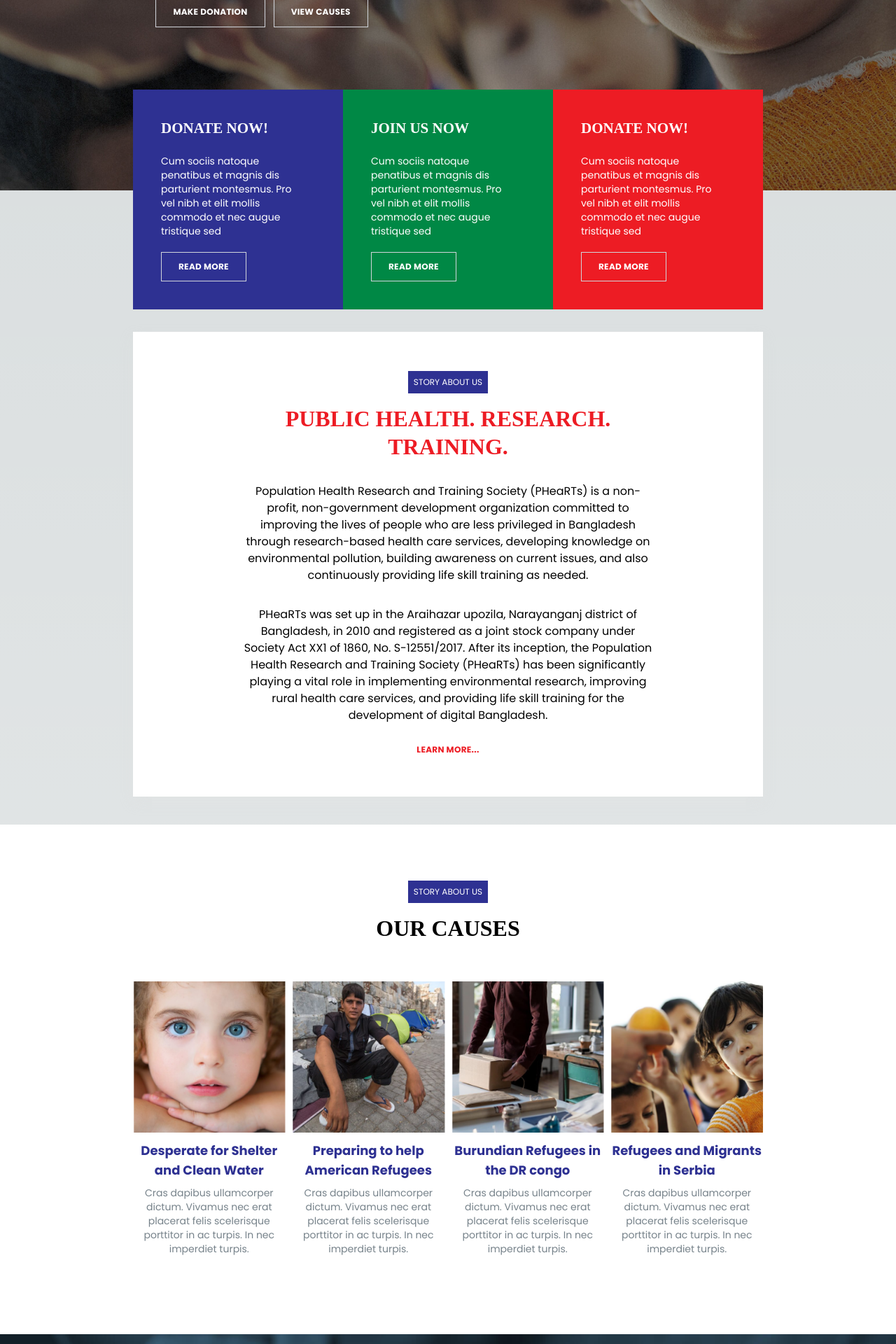
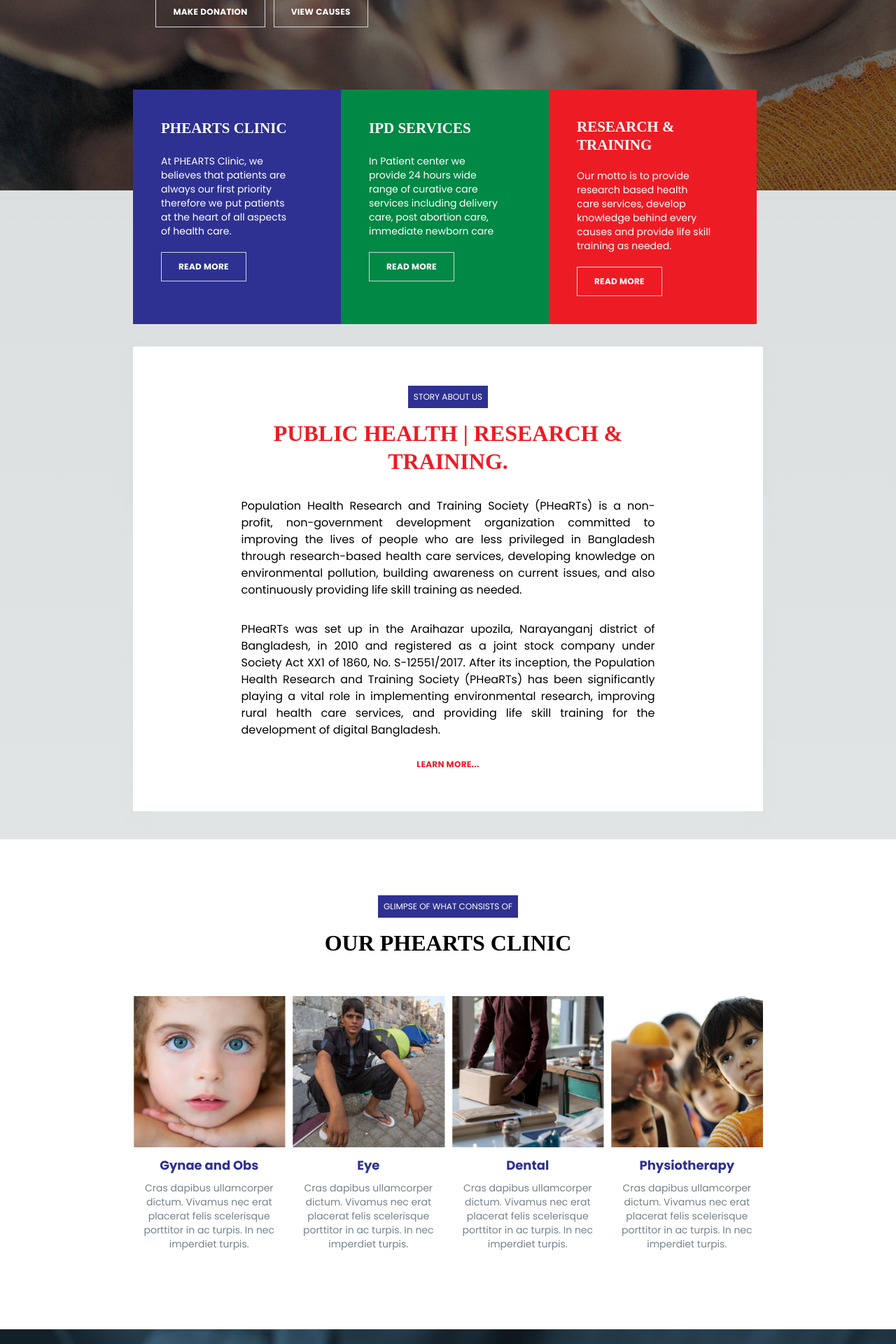
Before and after one commit to asifmrony/phearts-web, a Next.js app: page / in a window 1280 px wide. Shown: the part 540-2460 px from the top of the page at 70% size. Built offline with nearby package versions, Linux system fonts and the light colour scheme.

Commit message:
QKS feedback changes #1

```diff
--- a/components/home/HomeCauses.jsx
+++ b/components/home/HomeCauses.jsx
@@ -16,7 +16,7 @@ const data = [
     {
         id: 1,
         image: causesOne,
-        heading: 'Refugees and Migrants in Serbia',
+        heading: 'General Medicine',
         details: `Cras dapibus ullamcorper dictum.
         Vivamus nec erat placerat felis
         scelerisque porttitor in ac turpis. In nec
@@ -25,7 +25,7 @@ const data = [
     {
         id: 2,
         image: causesTwo,
-        heading: 'Desperate for Shelter and Clean Water',
+        heading: 'Gynae and Obs',
         details: `Cras dapibus ullamcorper dictum.
         Vivamus nec erat placerat felis
         scelerisque porttitor in ac turpis. In nec
@@ -34,7 +34,7 @@ const data = [
     {
         id: 3,
         image: causesThree,
-        heading: 'Preparing to help American Refugees',
+        heading: 'Eye',
         details: `Cras dapibus ullamcorper dictum.
         Vivamus nec erat placerat felis
         scelerisque porttitor in ac turpis. In nec
@@ -43,7 +43,7 @@ const data = [
     {
         id: 4,
         image: causesFour,
-        heading: 'Burundian Refugees in the DR congo',
+        heading: 'Dental',
         details: `Cras dapibus ullamcorper dictum.
         Vivamus nec erat placerat felis
         scelerisque porttitor in ac turpis. In nec
@@ -52,7 +52,25 @@ const data = [
     {
         id: 5,
         image: causesOne,
-        heading: 'Refugees and Migrants in Serbia',
+        heading: 'Physiotherapy',
+        details: `Cras dapibus ullamcorper dictum.
+        Vivamus nec erat placerat felis
+        scelerisque porttitor in ac turpis. In nec
+        imperdiet turpis.`
+    },
+    {
+        id: 6,
+        image: causesTwo,
+        heading: 'Orthopadics',
+        details: `Cras dapibus ullamcorper dictum.
+        Vivamus nec erat placerat felis
+        scelerisque porttitor in ac turpis. In nec
+        imperdiet turpis.`
+    },
+    {
+        id: 7,
+        image: causesThree,
+        heading: 'Pediatrics',
         details: `Cras dapibus ullamcorper dictum.
         Vivamus nec erat placerat felis
         scelerisque porttitor in ac turpis. In nec
@@ -76,8 +94,8 @@ export default function HomeCauses() {
     return (
         <div className='bg-white mt-5 pt-20 pb-28'>
             <div className='hero-width w-full mx-auto text-center'>
-                <span className='bg-themeblue text-white p-2 uppercase mb-4 inline-block text-xs'>Story About Us</span>
-                <h2 className='uppercase text-[32px] font-black leading-tight mb-14'>Our Causes</h2>
+                <span className='bg-themeblue text-white p-2 uppercase mb-4 inline-block text-xs'>Glimpse of what consists of</span>
+                <h2 className='uppercase text-[32px] font-black leading-tight mb-14'>Our Phearts Clinic</h2>
                 <div>
                     <Swiper
                         modules={[Autoplay]}
--- a/package.json
+++ b/package.json
@@ -15,6 +15,7 @@
     "next": "13.3.0",
     "postcss": "8.4.22",
     "react": "18.2.0",
+    "react-countdown": "^2.3.5",
     "react-dom": "18.2.0",
     "react-icons": "^4.8.0",
     "sharp": "^0.32.1",
--- a/pages/index.js
+++ b/pages/index.js
@@ -14,36 +14,32 @@ export default function Home() {
       <HomeSlider />
       <div>
         <div className='flex flex-col md:flex-row text-white hero-width w-full mx-auto relative md:-top-18 lg:-top-36 z-10'>
-          <div className='bg-themeblue p-10 pr-16 space-y-5'>
-            <h2 className='uppercase font-bold text-[21px]'>Donate Now!</h2>
-            <p className='text-sm'>Cum sociis natoque penatibus et magnis dis
-              parturient montesmus. Pro vel nibh et elit mollis
-              commodo et nec augue tristique sed</p>
-            <button className='px-6 py-3 border border-gray-300 text-xs uppercase text-white font-semibold tracking-wide'>Read More</button>
+          <div className='md:basis-[33%] bg-themeblue p-10 pr-16 space-y-5'>
+            <h2 className='uppercase font-bold text-[21px]'>PHeaRTs Clinic</h2>
+            <p className='text-sm'>At PHEARTS Clinic, we believes that patients are always our first priority therefore we put patients at the heart of all aspects of health care.</p>
+            <Link href='/services' className='inline-block px-6 py-3 border border-gray-300 text-xs uppercase text-white font-semibold tracking-wide'>Read More</Link>
           </div>
-          <div className='bg-themegreen p-10 pr-16 space-y-5'>
-            <h2 className='uppercase font-bold text-[21px]'>Join Us Now</h2>
-            <p className='text-sm'>Cum sociis natoque penatibus et magnis dis
-              parturient montesmus. Pro vel nibh et elit mollis
-              commodo et nec augue tristique sed</p>
-            <button className='px-6 py-3 border border-gray-300 text-xs uppercase text-white font-semibold tracking-wide'>Read More</button>
+          <div className='md:basis-[33%] bg-themegreen p-10 pr-16 space-y-5'>
+            <h2 className='uppercase font-bold text-[21px]'>IPD Services</h2>
+            <p className='text-sm'>In Patient center we provide 24 hours wide range of curative care services including delivery care, post abortion care, immediate newborn care</p>
+            <Link href='/services' className='inline-block px-6 py-3 border border-gray-300 text-xs uppercase text-white font-semibold tracking-wide'>Read More</Link>
           </div>
-          <div className='bg-themered p-10 pr-16 space-y-5'>
-            <h2 className='uppercase font-bold text-[21px]'>Donate Now!</h2>
-            <p className='text-sm'>Cum sociis natoque penatibus et magnis dis
-              parturient montesmus. Pro vel nibh et elit mollis
-              commodo et nec augue tristique sed</p>
-            <button className='px-6 py-3 border border-gray-300 text-xs uppercase text-white font-semibold tracking-wide'>Read More</button>
+          <div className='md:basis-[33%] bg-themered p-10 pr-16 space-y-5'>
+            <h2 className='uppercase font-bold text-[21px] leading-tight'>Research & Training</h2>
+            <p className='text-sm'>Our motto is to provide research based
+              health care services, develop knowledge behind every causes and provide
+              life skill training as needed.</p>
+            <Link href='/services' className='inline-block px-6 py-3 border border-gray-300 text-xs uppercase text-white font-semibold tracking-wide'>Read More</Link>
           </div>
         </div>
       </div>
       <div className='b-shadow p-14 bg-white hero-width mx-auto md:-mt-[1rem] lg:-mt-[7rem] mb-10'>
         <div className='text-center'>
           <span className='bg-themeblue text-white p-2 uppercase mb-4 inline-block text-xs'>Story About Us</span>
-          <h2 className={`text-themered uppercase text-[32px] font-black leading-tight`}>PUBLIC HEALTH. RESEARCH. <br />TRAINING.</h2>
-          <p className='w-[90%] md:w-3/4 mx-auto mt-8 mb-6'>Population Health Research and Training Society (PHeaRTs) is a non-profit, non-government development organization committed to improving the lives of people who are less privileged in Bangladesh through research-based health care services, developing knowledge on environmental pollution, building awareness on current issues, and also continuously providing life skill training as needed.</p>
-          <p className='w-[90%] md:w-3/4 mx-auto mt-8 mb-6'>PHeaRTs was set up in the Araihazar upozila, Narayanganj district of Bangladesh, in 2010 and registered as a joint stock company under Society Act XX1 of 1860, No. S-12551/2017. After its inception, the Population Health Research and Training Society (PHeaRTs) has been significantly playing a vital role in implementing environmental research, improving rural health care services, and providing life skill training for the development of digital Bangladesh.</p>
-          <Link href="/about" className='uppercase text-xs text-themered font-bold tracking-wide'>Learn More...</Link>
+          <h2 className={`text-themered uppercase text-[32px] font-black leading-tight`}>PUBLIC HEALTH | RESEARCH & <br />TRAINING.</h2>
+          <p className='w-[90%] md:w-3/4 mx-auto mt-8 mb-6 text-justify'>Population Health Research and Training Society (PHeaRTs) is a non-profit, non-government development organization committed to improving the lives of people who are less privileged in Bangladesh through research-based health care services, developing knowledge on environmental pollution, building awareness on current issues, and also continuously providing life skill training as needed.</p>
+          <p className='w-[90%] md:w-3/4 mx-auto mt-8 mb-6 text-justify'>PHeaRTs was set up in the Araihazar upozila, Narayanganj district of Bangladesh, in 2010 and registered as a joint stock company under Society Act XX1 of 1860, No. S-12551/2017. After its inception, the Population Health Research and Training Society (PHeaRTs) has been significantly playing a vital role in implementing environmental research, improving rural health care services, and providing life skill training for the development of digital Bangladesh.</p>
+          <Link href="/about/history" className='uppercase text-xs text-themered font-bold tracking-wide'>Learn More...</Link>
         </div>
       </div>
       <HomeCauses />
@@ -57,6 +53,7 @@ export default function Home() {
         </div>
       </div>
       <HomeBlog />
+
       <HomeEvents />
       <div className='py-10 bg-themered'>
         <div className="hero-width w-full mx-auto flex flex-col justify-center text-center lg:text-left items-center lg:flex-row lg:justify-between space-y-4">
--- a/pages/services.js
+++ b/pages/services.js
@@ -1,46 +1,70 @@
+import PageHeader from '@/components/reusable/PageHeader';
 import Stories from '@/components/reusable/Stories';
 import { poppins, poppinsBold } from '@/utils/fonts';
+import Link from 'next/link';
 import { IconContext } from 'react-icons';
-import { FaHandHoldingHeart, FaHandsHelping, FaLinkedin, FaRegFileAlt } from 'react-icons/fa';
+import { FaHandHoldingHeart, FaClinicMedical, FaHandsHelping, FaLinkedin, FaRegFileAlt } from 'react-icons/fa';
+import { TbEmergencyBed } from 'react-icons/tb';
+import { MdMedicalInformation, MdOutlineBabyChangingStation } from 'react-icons/md';
 
 export default function services() {
   return (
     <main className='page-services'>
-      <div className='page-services__header bg-themeblue text-white text-center py-32'>
-        <p className='text-sm uppercase text-blackshadow mb-2'>How You could Help</p>
-        <h2 className='font-heading text-white uppercase'>What We Do</h2>
-      </div>
-      <div className="py-20 lg:py-28">
+      <PageHeader subtitle={'How You could Help'} title={'What We Do'} background={'image'} />
+      <div className="py-20 lg:pt-28 lg:pb-36">
         <div className="hero-width w-full mx-auto">
           <h2 className={`font-mdheading uppercase text-center mb-16 ${poppinsBold.variable} font-poppins`}>HOW IT works</h2>
-          <div className='text-center mb-10'>
+          {/* <div className='text-center mb-10'>
             At PHEARTS Clinic, we put <b>patients</b> at the <b>heart</b> of all aspects of health care.
             Established in 2016, PHEARTS Clinic is a member of the <b>Population Health Research and Training Society</b>, which operates six outdoor units, a 10-bed hospital, and a well equipped laboratory.
             Across our hospitals, residential settings, and community-based field programs, our team of expert clinicians, ,therapists, and field workers work together to provide holistic, person-centered care as part of a complete care pathway from home to hospital.
             PHEARTS Clinic believes that patients are always our first priority and caring  Patients will put us in patient’s hearts.
-          </div>
+          </div> */}
           <div className='flex gap-x-8 flex-wrap px-6 sm:px-10 lg:px-0'>
             <div className='flex-1 lg:basis-[30%] basis-[40%]'>
               <IconContext.Provider value={{ color: '#ED1C24', size: 42 }}>
-                <FaRegFileAlt />
+                <FaClinicMedical />
               </IconContext.Provider>
-              <h3 className={`font-smheading uppercase mt-5 ${poppins.variable} font-poppins`}>General Medicine</h3>
-              <p className='mt-3 text-sm leading-relaxed'>Outdoor service: A total 8 ours OPD services out of which 4 hours in the morning and 3 hours in the afternoon ( 1hour break) for all days in a week.</p>
+              <h3 className={`font-smheading uppercase mt-5 ${poppins.variable} font-poppins`}>Phearts Clinic</h3>
+              <p className='mt-3 text-sm leading-relaxed'>PHEARTS Clinic believes that patients are always our first priority and caring  Patients will put us in patient’s hearts.</p>
+              <Link href="/about/history" className='inline-block mt-5 uppercase text-xs text-themered font-bold tracking-wide'>Learn More</Link>
+            </div>
+            <div className='flex-1 lg:basis-[30%] basis-[40%] mt-8 lg:mt-0'>
+              <IconContext.Provider value={{ color: '#ED1C24', size: 42 }}>
+                <MdOutlineBabyChangingStation />
+              </IconContext.Provider>
+              <h3 className={`font-smheading uppercase mt-5 ${poppins.variable} font-poppins`}>IPD Services</h3>
+              <p className='mt-3 text-sm leading-relaxed'>In-patient center we provide 24 hours wide range of curative care services
+                including delivery care, post abortion care, immediate newborn care ...</p>
+              <Link href="/about/history" className='inline-block mt-5 uppercase text-xs text-themered font-bold tracking-wide'>Learn More</Link>
             </div>
             <div className='flex-1 lg:basis-[30%] basis-[40%]'>
               <IconContext.Provider value={{ color: '#ED1C24', size: 42 }}>
+                <TbEmergencyBed />
+              </IconContext.Provider>
+              <h3 className={`font-smheading uppercase mt-5 ${poppins.variable} font-poppins`}>Emergency Services</h3>
+              <p className='mt-3 text-sm leading-relaxed'>24 hours Emergency services providing for appropriate management of injuries and accident, First Aid,
+                stitching of wounds...</p>
+              <Link href="/about/history" className='inline-block mt-5 uppercase text-xs text-themered font-bold tracking-wide'>Learn More</Link>
+            </div>
+            <div className='mt-10 flex-1 lg:basis-[30%] basis-[40%]'>
+              <IconContext.Provider value={{ color: '#ED1C24', size: 42 }}>
                 <FaHandHoldingHeart />
               </IconContext.Provider>
-              <h3 className={`font-smheading uppercase mt-5 ${poppins.variable} font-poppins`}>Emergency Services</h3>
-              <p className='mt-3 text-sm leading-relaxed'>24 hours Emergency services providing for appropriate   management of injuries and accident, First Aid, stitching of wounds, incision and drainage of abscess and other emergency conditions lead by Emergency Medical Officer.</p>
+              <h3 className={`font-smheading uppercase mt-5 ${poppins.variable} font-poppins`}>Diagnostic Services</h3>
+              <p className='mt-3 text-sm leading-relaxed'>24 hours diagnostic services providing for appropriate diagnosis of diseases. In the peak hour of the day the services ongoing total of 7 hours</p>
+              <Link href="/about/history" className='inline-block mt-5 uppercase text-xs text-themered font-bold tracking-wide'>Learn More</Link>
             </div>
-            <div className='flex-1 lg:basis-[30%] basis-[40%] mt-8 lg:mt-0'>
+            <div className='mt-10 flex-1 lg:basis-[30%] basis-[40%]'>
               <IconContext.Provider value={{ color: '#ED1C24', size: 42 }}>
-                <FaHandsHelping />
+                <MdMedicalInformation />
               </IconContext.Provider>
-              <h3 className={`font-smheading uppercase mt-5 ${poppins.variable} font-poppins`}>IPD Services</h3>
-              <p className='mt-3 text-sm leading-relaxed'>In-patient center   provide 24 hours wide range of curative care services including delivery care, post abortion care, immediate newborn care, communicable disease management and non-communicable disease management etc.</p>
+              <h3 className={`font-smheading uppercase mt-5 ${poppins.variable} font-poppins`}>Pharmacy</h3>
+              <p className='mt-3 text-sm leading-relaxed'>24 hours pharmacy  will be opened for the patient and community. We procure medicine directly
+                from the top manufacturers</p>
+              <Link href="/about/history" className='inline-block mt-5 uppercase text-xs text-themered font-bold tracking-wide'>Learn More</Link>
             </div>
+            <div className='flex-1 lg:basis-[30%] basis-[40%]'></div>
           </div>
         </div>
       </div>
```
Also changed, not shown: components/home/HomeEvents.jsx (+57 -10 lines), pages/event/entry.js (added, +43 -0 lines), 1 other file (tests, documents, lock files or other folders).
